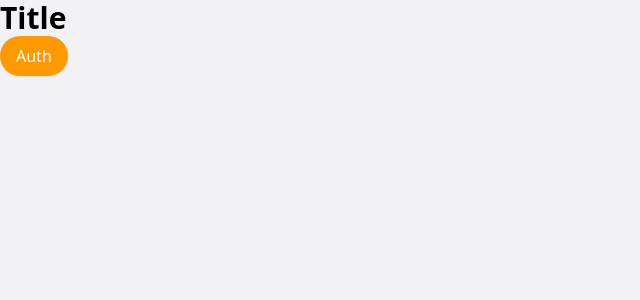
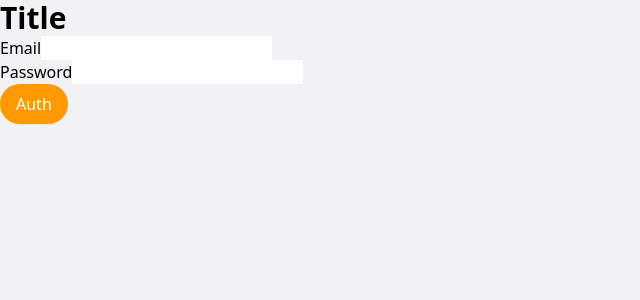
Before and after one commit to MrSubhonbek/commers-front, a Next.js app: page /auth in a window 1280 px wide. Shown: the top 300 px of the page, without its empty margins (0-640 px from the left). Built offline with nearby package versions, Linux system fonts and the light colour scheme.

Commit message:
add field pass email

```diff
--- a/src/components/screens/auth/Auth.tsx
+++ b/src/components/screens/auth/Auth.tsx
@@ -4,10 +4,12 @@ import { SubmitHandler, useForm } from 'react-hook-form'
 import Heading from '@/components/ui/Heading'
 import { Meta } from '@/components/ui/Meta'
 import Button from '@/components/ui/button/Button'
+import Field from '@/components/ui/input/Field'
 
 import { useAction } from '@/hooks/useAction'
 import { useAuth } from '@/hooks/useAuth'
 
+import { validEmail } from './valid-email'
 import { IEmailPassword } from '@/interface/auth.interface'
 
 const Auth: FC = () => {
@@ -19,7 +21,7 @@ const Auth: FC = () => {
 		register: formRegister,
 		handleSubmit,
 		reset,
-		formState
+		formState: { errors }
 	} = useForm<IEmailPassword>({
 		mode: 'onChange'
 	})
@@ -33,6 +35,29 @@ const Auth: FC = () => {
 		<Meta title="Auth">
 			<Heading title="Title" />
 			<form onSubmit={handleSubmit(onSubmit)}>
+				<Field
+					placeholder="Email"
+					error={errors.email?.message}
+					{...formRegister('email', {
+						required: 'Email is required',
+						pattern: {
+							value: validEmail,
+							message: 'PLease enter a valid Email address'
+						}
+					})}
+				/>
+				<Field
+					placeholder="Password"
+					error={errors.password?.message}
+					type="password"
+					{...formRegister('email', {
+						required: 'Password is required',
+						minLength: {
+							value: 6,
+							message: 'Min length should more 6 symbols'
+						}
+					})}
+				/>
 				<Button>Auth</Button>
 			</form>
 		</Meta>
--- /dev/null
+++ b/src/components/screens/auth/valid-email.ts
@@ -0,0 +1,2 @@
+export const validEmail =
+	/^(([^<>()[\]\.,;:\s@\"]+(\.[^<>()[\]\.,;:\s@\"]+)*)|(\".+\"))@(([^<>()[\]\.,;:\s@\"]+\.)+[^<>()[\]\.,;:\s@\"]{2,})$/
--- a/src/components/ui/input/Field.tsx
+++ b/src/components/ui/input/Field.tsx
@@ -5,10 +5,14 @@ import styles from './Field.module.scss'
 import { IField } from './field.interface'
 
 const Field = forwardRef<HTMLInputElement, IField>(
-	({ placeholder, error, className, type = 'text', style, ...rest }, ref) => {
+	(
+		{ placeholder, error, Icon, className, type = 'text', style, ...rest },
+		ref
+	) => {
 		return (
 			<div className={cn('', className)} style={style}>
 				<label>
+					{Icon && <Icon className="mr-3" />}
 					<span>{placeholder}</span>
 					<input type={type} ref={ref} {...rest} />
 				</label>
@@ -17,4 +21,6 @@ const Field = forwardRef<HTMLInputElement, IField>(
 		)
 	}
 )
+Field.displayName = 'Field'
+
 export default Field
--- a/src/components/ui/input/field.interface.ts
+++ b/src/components/ui/input/field.interface.ts
@@ -3,6 +3,6 @@ import { IconType } from 'react-icons'
 
 export interface IField extends InputHTMLAttributes<HTMLInputElement> {
 	placeholder: string
-	icon: IconType
+	Icon?: IconType
 	error?: string
 }
```
